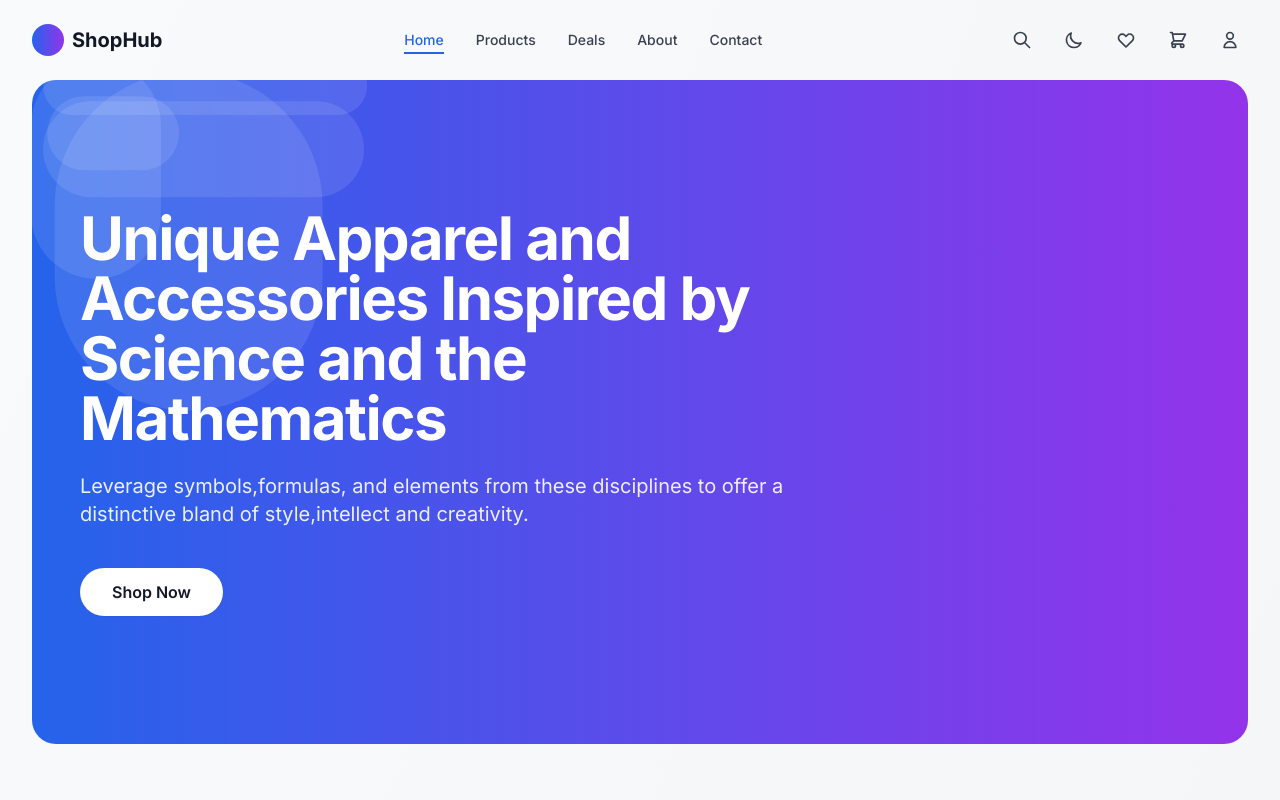
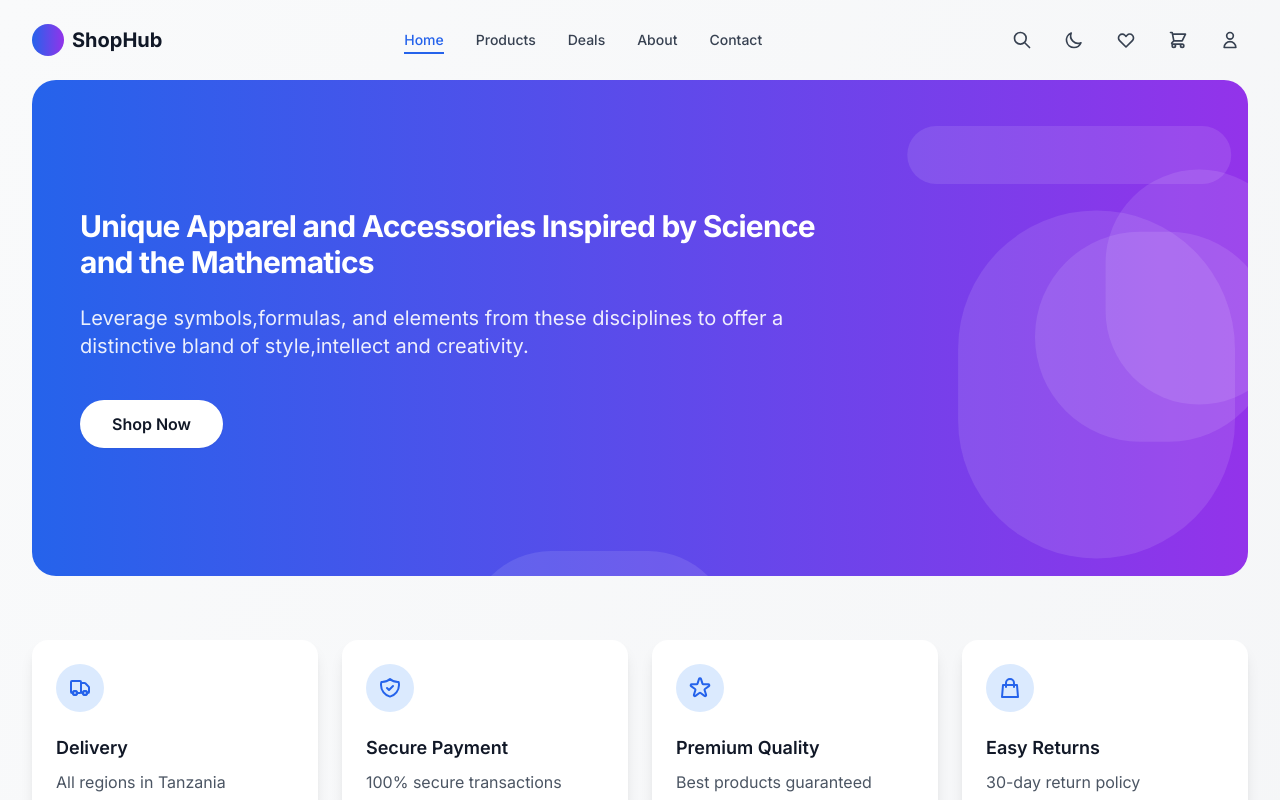
Before and after one commit to Demetrius-Ngadaya/THEMATH, a Next.js app: page / in a window 1280 px wide. Shown: the top 800 px of the page. Built offline with nearby package versions, Linux system fonts and the light colour scheme.

Commit message:
Fix product prices and update class sizes

```diff
--- a/src/app/page.js
+++ b/src/app/page.js
@@ -17,9 +17,9 @@ export default function Home() {
     setTimeout(() => {
       setFeaturedProducts([
         { id: 1, name: "Product 1", price: 42000, image: "/product1.jpg", rating: 4.5 },
-        { id: 2, name: "Product 2", price: 35000.99, image: "/product2.jpg", rating: 4.8 },
-        { id: 3, name: "Product 3", price: 29000.99, image: "/product3.jpg", rating: 4.2 },
-        { id: 4, name: "Product 4", price: 51000.99, image: "/product4.jpg", rating: 4.9 },
+        { id: 2, name: "Product 2", price: 35000, image: "/product2.jpg", rating: 4.8 },
+        { id: 3, name: "Product 3", price: 29000, image: "/product3.jpg", rating: 4.2 },
+        { id: 4, name: "Product 4", price: 51000, image: "/product4.jpg", rating: 4.9 },
       ])
       setIsLoading(false)
     }, 1000)
@@ -47,7 +47,7 @@ export default function Home() {
               initial={{ opacity: 0, y: 20 }}
               animate={{ opacity: 1, y: 0 }}
               transition={{ delay: 0.2 }}
-              className="text-4xl font-bold tracking-tight text-white sm:text-5xl lg:text-6xl"
+              className="text-4xl font-bold tracking-tight text-white sm:text-3xl lg:text-3xl"
             >
               Unique Apparel and Accessories Inspired by Science and the Mathematics
             </motion.h1>
@@ -84,8 +84,8 @@ export default function Home() {
               style={{
                 width: Math.random() * 300 + 50,
                 height: Math.random() * 300 + 50,
-                left: `Tsh{Math.random() * 100}%`,
-                top: `Tsh{Math.random() * 100}%`,
+                left: `${Math.random() * 100}%`,
+                top: `${Math.random() * 100}%`,
               }}
               animate={{
                 x: [0, Math.random() * 100 - 50],
```
